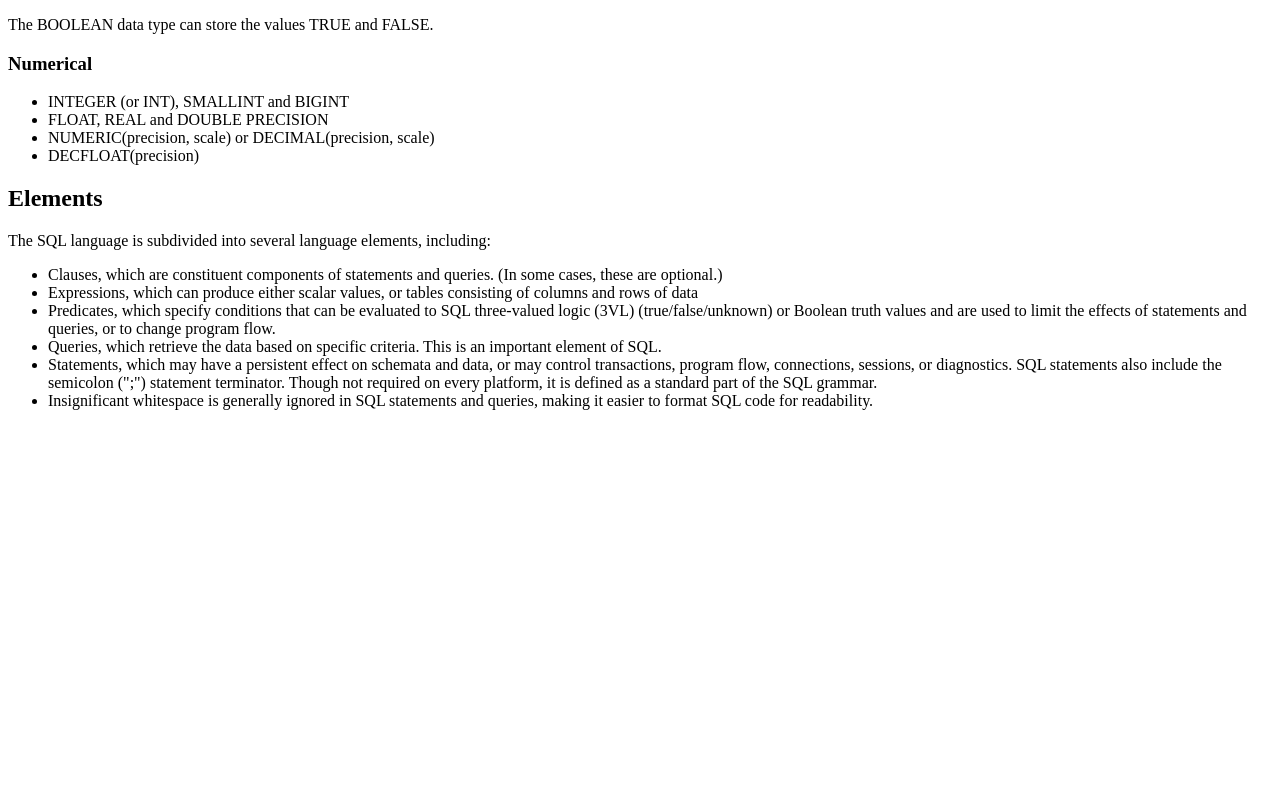
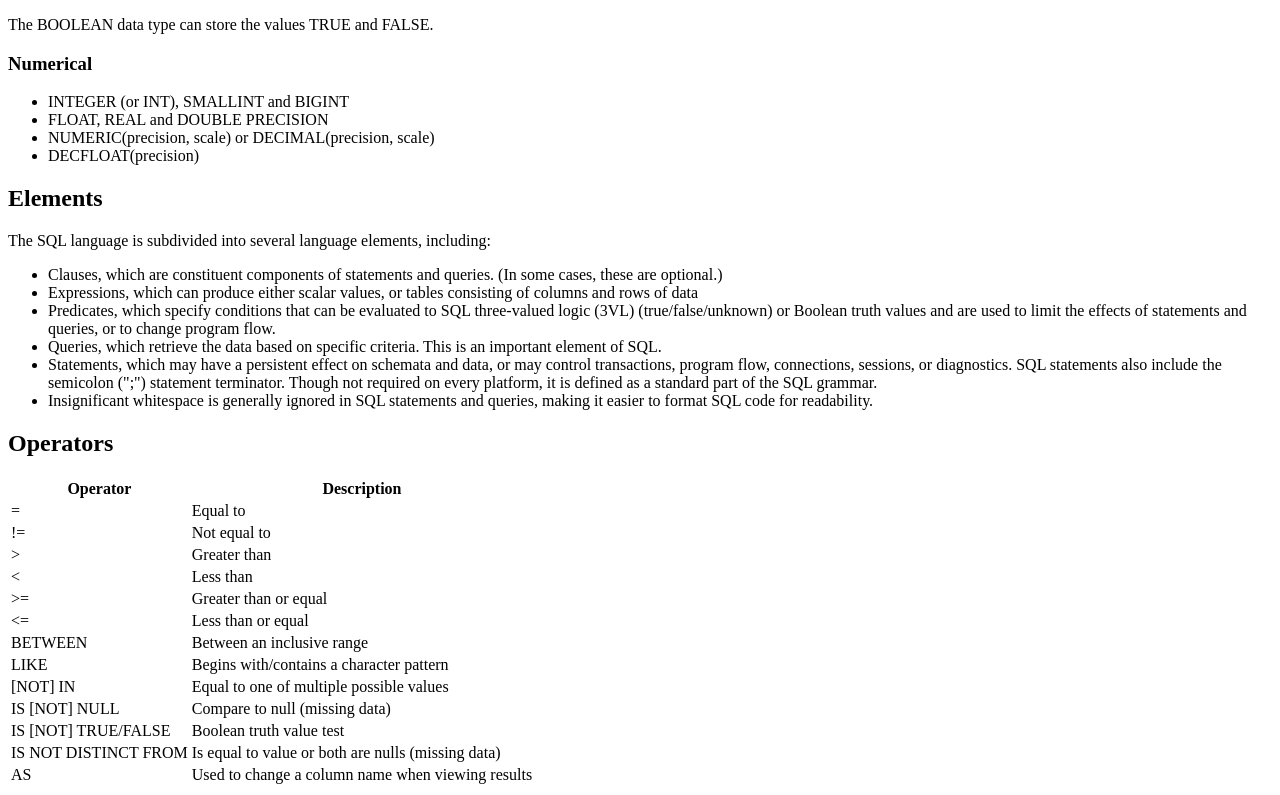
Before and after one commit to lamadrugada/fcc-techdoc, a plain HTML site: page index.html in a window 1280 px wide. Shown: the part 584-1379 px from the top of the page. Before the commit the page ends 1010 px from the top, so only its background shows below. Drawn offline with Linux system fonts and the light colour scheme.

Commit message:
adding 'operators' section content

```diff
--- a/index.html
+++ b/index.html
@@ -23,7 +23,7 @@
       <ul>
             <li><a href="#Data_Types" class="nav-link">data types</a></li>
             <li><a href="#Elements" class="nav-link">elements</a></li>
-            <li><a href="#" class="nav-link">operators</a></li>
+            <li><a href="#Operators" class="nav-link">operators</a></li>
             <li><a href="#" class="nav-link">queries and subqueries</a></li>
             <li><a href="#" class="nav-link">data manipulation</a></li>
             <li><a href="#" class="nav-link">resources</a></li>
@@ -72,7 +72,70 @@
             <li>Insignificant whitespace is generally ignored in SQL statements and queries, making it easier to format SQL code for readability.</li>
           </ul>
       </section>
-      <section class="main-section">
+      <section class="main-section" id="Operators">
+        <header><h2>Operators</h2></header>
+        <table>
+          <thead>
+            <tr>
+              <th>Operator</th>
+              <th>Description</th>
+            </tr>
+          </thead>
+          <tbody>
+            <tr>
+              <td>=</td>
+              <td>Equal to</td>
+            </tr>
+            <tr>
+              <td>!=</td>
+              <td>Not equal to</td>
+            </tr>
+            <tr>
+              <td>></td>
+              <td>Greater than</td>
+            </tr>
+            <tr>
+              <td><</td>
+              <td>Less than</td>
+            </tr>
+            <tr>
+              <td>>=</td>
+              <td>Greater than or equal</td>
+            </tr>
+            <tr>
+              <td><=</td>
+              <td>Less than or equal</td>
+            </tr>
+            <tr>
+              <td>BETWEEN</td>
+              <td>Between an inclusive range</td>
+            </tr>
+            <tr>
+              <td>LIKE</td>
+              <td>Begins with/contains a character pattern</td>
+            </tr>
+            <tr>
+              <td>[NOT] IN</td>
+              <td>Equal to one of multiple possible values </td>
+            </tr>
+            <tr>
+              <td>IS [NOT] NULL</td>
+              <td>Compare to null (missing data) </td>
+            </tr>
+            <tr>
+              <td>IS [NOT] TRUE/FALSE</td>
+              <td>Boolean truth value test </td>
+            </tr>
+            <tr>
+              <td>IS NOT DISTINCT FROM</td>
+              <td>Is equal to value or both are nulls (missing data)</td>
+            </tr>
+            <tr>
+              <td>AS</td>
+              <td> 	Used to change a column name when viewing results </td>
+            </tr>
+          </tbody>
+        </table>
 
       </section>
       <section class="main-section">
```
